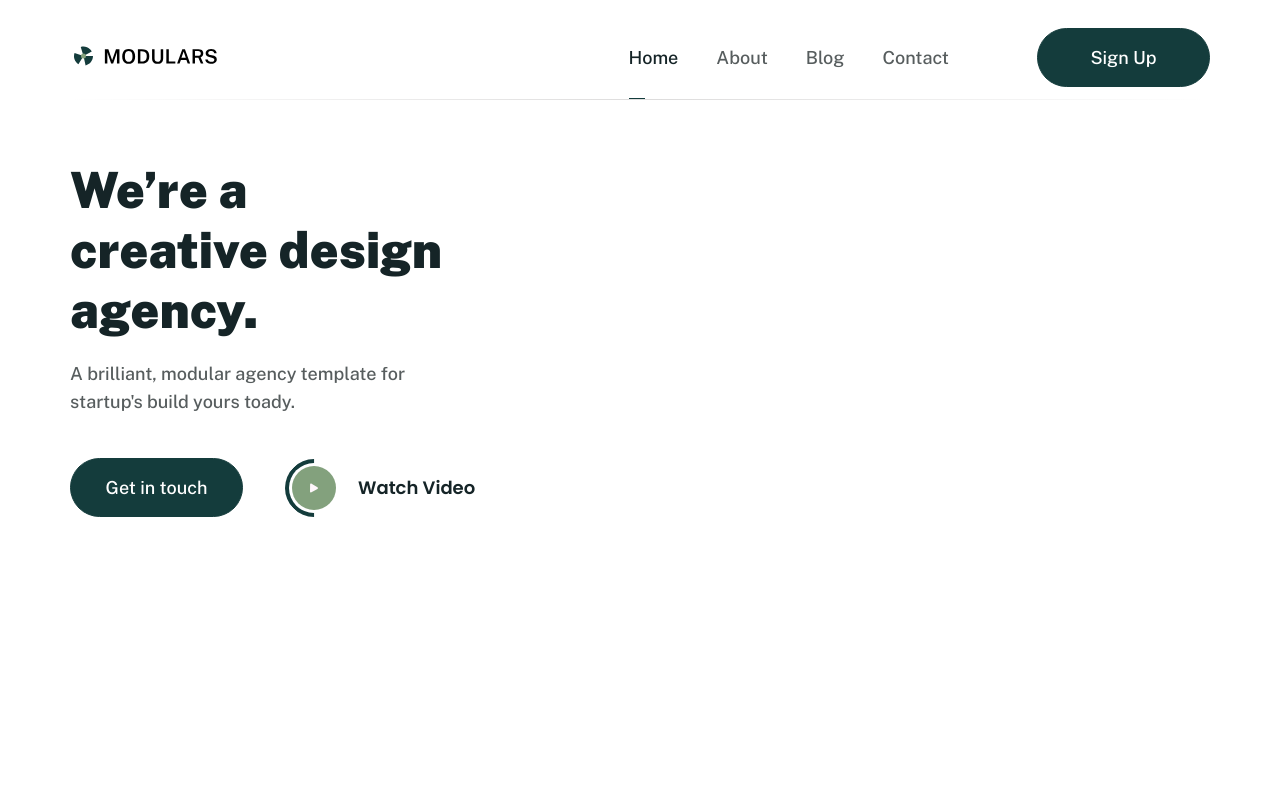
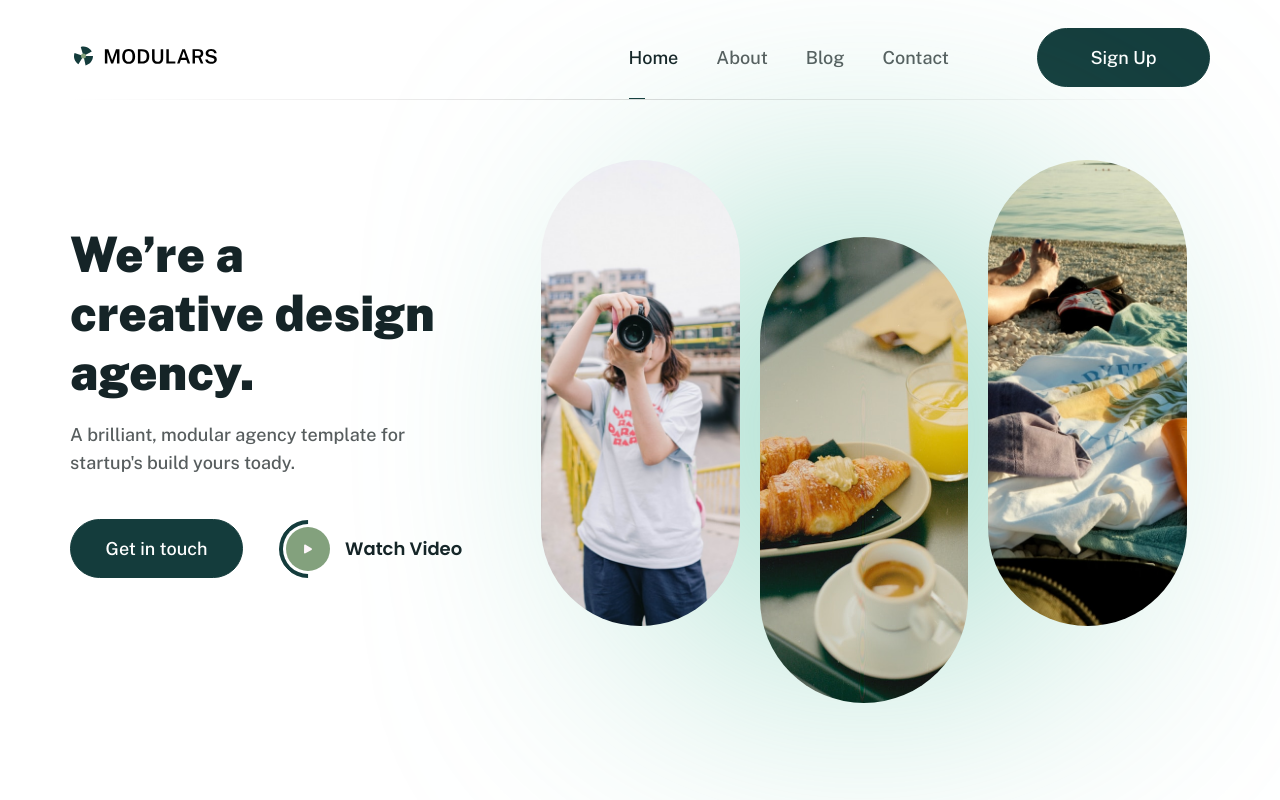
Before and after one commit to LNH131/Project-03.1, a plain HTML site: page index.html in a window 1280 px wide. Drawn offline with Linux system fonts and the light colour scheme.

Commit message:
Complete hero

```diff
--- a/assets/css/styles.css
+++ b/assets/css/styles.css
@@ -128,44 +128,48 @@ a:active {
 }
 
 .hero {
-    margin: 60px 25px 0 0;
+    display: flex;
+    align-items: center;
+    justify-content: space-between;
 }
 
 .hero__info {
-    width: 378px;
+    width: 393px;
 }
 
 .hero__heading {
-    font-size: 5rem;
+    width: 368px;
+    font-size: 4.9rem;
     font-weight: 800;
     line-height: 1.2;
     color: #152427;
+}
+
+.hero__desc {
+    width: 341px;
 }
 
 .hero__row {
     margin-top: 42px;
 }
 
-.hero__cta {
-    display: inline-block;
-    margin-right: 36px;
-}
-
 .hero__video {
+    margin-left: 36px;
     border: none;
     background-color: #fff;
+    padding: 0;
     cursor: pointer;
 }
 
-.hero__video:hover .hero__play-border {
+.hero__video:hover .hero__video--border {
     transform: rotate(135deg);
 }
 
-.hero__video:hover .hero__play-text {
+.hero__video:hover .hero__video--text {
     opacity: 0.8;
 }
 
-.hero__play-border {
+.hero__video--border {
     display: flex;
     align-items: center;
     justify-content: center;
@@ -179,7 +183,7 @@ a:active {
         var(--secondary-color);
 }
 
-.hero__play-btn {
+.hero__video--round {
     display: flex;
     align-items: center;
     justify-content: center;
@@ -190,11 +194,49 @@ a:active {
     background-color: #83a17d;
 }
 
-.hero__play-text {
-    margin-left: 15px;
+.hero__video--text {
+    margin-left: 8px;
     color: #152427;
     font-family: Poppins;
     font-size: 1.8rem;
     font-weight: 600;
     line-height: 1.66;
 }
+
+.hero__images {
+    position: relative;
+    margin-top: 60px;
+    margin-right: 23px;
+    display: flex;
+    gap: 20px;
+    width: 646px;
+    height: 543px;
+}
+
+.hero__eclipse {
+    position: absolute;
+    top: 50%;
+    left: 50%;
+    transform: translate(-50%, -50%);
+    width: 340px;
+    height: 340px;
+    flex-shrink: 0;
+    border-radius: 340px;
+    background: #4dbb9a;
+    filter: blur(137px);
+}
+.hero__images .img-block {
+    position: relative;
+    height: 466px;
+}
+
+.hero__images .img-block:nth-of-type(2) {
+    align-self: flex-end;
+}
+
+.img-block__item {
+    width: 100%;
+    height: 466px;
+    object-fit: cover;
+    border-radius: 110px;
+}
--- a/index.html
+++ b/index.html
@@ -218,21 +218,51 @@
                         <h1 class="hero__heading">
                             We’re a creative design agency.
                         </h1>
-                        <p class="section-desc">
+                        <p class="section-desc hero__desc">
                             A brilliant, modular agency template for startup's
                             build yours toady.
                         </p>
+                        <div class="row hero__row">
+                            <a href="#!" class="btn">Get in touch</a>
+                            <button class="row hero__video">
+                                <div class="hero__video--border">
+                                    <div class="hero__video--round">
+                                        <img
+                                            src="./assets/icon/play.svg"
+                                            alt=""
+                                        />
+                                    </div>
+                                </div>
+                                <span class="hero__video--text">
+                                    Watch Video
+                                </span>
+                            </button>
+                        </div>
                     </section>
-                    <div class="row hero__row">
-                        <a href="#!" class="btn hero__cta">Get in touch</a>
-                        <button class="row hero__video">
-                            <div class="hero__play-border">
-                                <div class="hero__play-btn">
-                                    <img src="./assets/icon/play.svg" alt="" />
-                                </div>
-                            </div>
-                            <span class="hero__play-text">Watch Video</span>
-                        </button>
+
+                    <div class="hero__images">
+                        <div class="hero__eclipse"></div>
+                        <figure class="img-block">
+                            <img
+                                src="./assets/img/hero-img-1.jpg"
+                                alt=""
+                                class="img-block__item"
+                            />
+                        </figure>
+                        <figure class="img-block">
+                            <img
+                                src="./assets/img/hero-img-2.jpg"
+                                alt=""
+                                class="img-block__item"
+                            />
+                        </figure>
+                        <figure class="img-block">
+                            <img
+                                src="./assets/img/hero-img-3.jpg"
+                                alt=""
+                                class="img-block__item"
+                            />
+                        </figure>
                     </div>
                 </div>
             </div>
```
Also changed, not shown: assets/img/hero-img-1.jpg (added), assets/img/hero-img-2.jpg (added), assets/img/hero-img-3.jpg (added).
